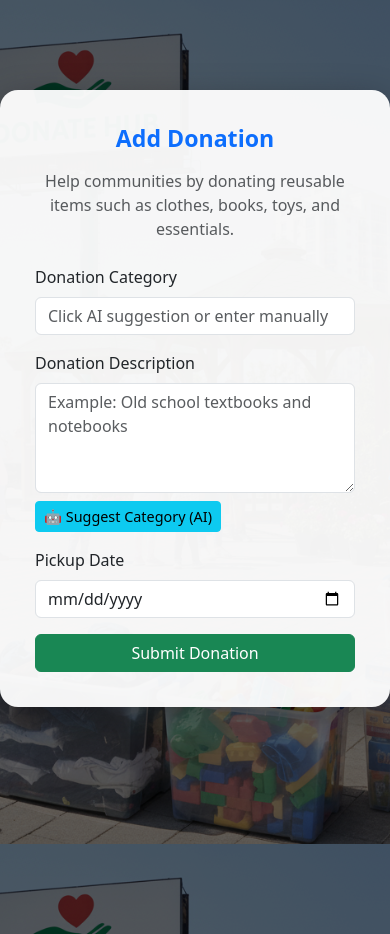
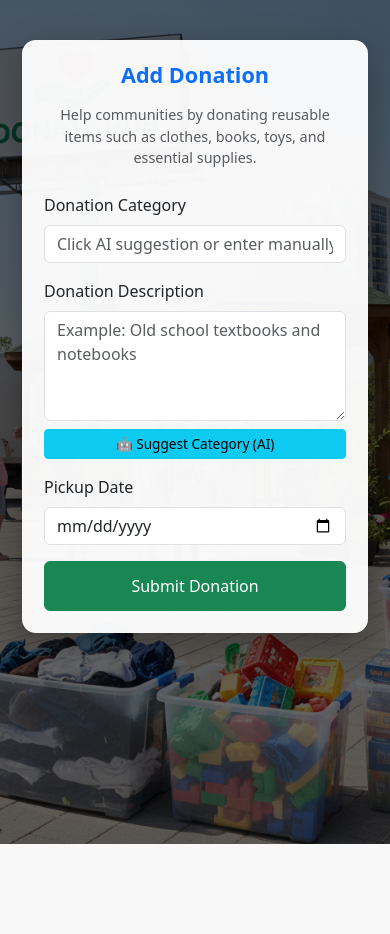
Before and after one commit to SachinPKy/DonateHub, a Django app: template templates/add_donation.html in a window 390 px wide. After the commit the page ends 844 px from the top, so only its background shows below. Run offline with Django 5.2, Linux system fonts and the light colour scheme; the template is opened without the code that fills it, so the values that code supplies are empty.

Commit message:
Update add_donation.html

```diff
--- a/templates/add_donation.html
+++ b/templates/add_donation.html
@@ -2,30 +2,35 @@
 <!DOCTYPE html>
 <html lang="en">
   <head>
-    <meta charset="UTF-8">
+    <meta charset="UTF-8" />
+    <meta name="viewport" content="width=device-width, initial-scale=1.0" />
     <title>Add Donation | DonateHub</title>
 
     <!-- Bootstrap CSS -->
-    <link href="https://cdn.jsdelivr.net/npm/bootstrap@5.3.2/dist/css/bootstrap.min.css" rel="stylesheet">
+    <link
+      href="https://cdn.jsdelivr.net/npm/bootstrap@5.3.2/dist/css/bootstrap.min.css"
+      rel="stylesheet"
+    />
 
     <style>
       body {
-            background:
-                linear-gradient(rgba(0,0,0,0.6), rgba(0,0,0,0.6)),
+        background: linear-gradient(rgba(0, 0, 0, 0.6), rgba(0, 0, 0, 0.6)),
           url("{% static 'images/bg.png' %}");
         background-size: cover;
         background-position: center;
         background-attachment: fixed;
         min-height: 100vh;
+        padding: 15px;
       }
 
+      /* Main Card */
       .donation-card {
         max-width: 650px;
-            margin: 90px auto;
+        margin: 70px auto;
         padding: 35px;
         border-radius: 18px;
-            background: rgba(255,255,255,0.95);
-            box-shadow: 0 10px 35px rgba(0,0,0,0.3);
+        background: rgba(255, 255, 255, 0.96);
+        box-shadow: 0 10px 35px rgba(0, 0, 0, 0.3);
       }
 
       .donation-title {
@@ -36,19 +41,48 @@
       .ai-btn {
         font-size: 0.9rem;
       }
+
+      /* ===== MOBILE OPTIMIZATION ===== */
+      @media (max-width: 576px) {
+        body {
+          padding: 10px;
+        }
+
+        .donation-card {
+          margin: 30px auto;
+          padding: 22px;
+          border-radius: 14px;
+        }
+
+        .donation-title {
+          font-size: 1.35rem;
+        }
+
+        p.text-muted {
+          font-size: 0.9rem;
+        }
+
+        .ai-btn {
+          width: 100%;
+          font-size: 0.85rem;
+        }
+
+        button[type="submit"] {
+          font-size: 1rem;
+          padding: 12px;
+        }
+      }
     </style>
   </head>
 
   <body>
-
+    <div class="container">
       <div class="donation-card">
-
-    <h3 class="text-center donation-title mb-3">
-        Add Donation
-    </h3>
+        <h3 class="text-center donation-title mb-3">Add Donation</h3>
 
         <p class="text-center text-muted mb-4">
-        Help communities by donating reusable items such as clothes, books, toys, and essentials.
+          Help communities by donating reusable items such as clothes, books,
+          toys, and essential supplies.
         </p>
 
         <form method="post">
@@ -64,7 +98,7 @@
               id="id_category"
               placeholder="Click AI suggestion or enter manually"
               required
-            >
+            />
           </div>
 
           <!-- DESCRIPTION -->
@@ -96,31 +130,35 @@
               class="form-control"
               name="pickup_date"
               required
-            >
+            />
           </div>
 
           <!-- SUBMIT -->
           <button type="submit" class="btn btn-success w-100">
             Submit Donation
           </button>
-
         </form>
-
+      </div>
     </div>
 
-<!-- ================= GEMINI AI SCRIPT (GET BASED) ================= -->
+    <!-- ================= AI FETCH SCRIPT ================= -->
     <script>
       function getCategory() {
-    const description = document.getElementById("id_description").value.trim();
+        const description = document
+          .getElementById("id_description")
+          .value.trim();
 
         if (!description) {
           alert("Please enter a description first.");
           return;
         }
 
-    fetch("{% url 'ai_category' %}?description=" + encodeURIComponent(description))
-        .then(response => response.json())
-        .then(data => {
+        fetch(
+          "{% url 'ai_category' %}?description=" +
+            encodeURIComponent(description)
+        )
+          .then((response) => response.json())
+          .then((data) => {
             document.getElementById("id_category").value = data.category;
           })
           .catch(() => {
@@ -128,6 +166,5 @@ function getCategory() {
           });
       }
     </script>
-
   </body>
 </html>
```
Lines whose indentation alone changed are shown as unchanged.
